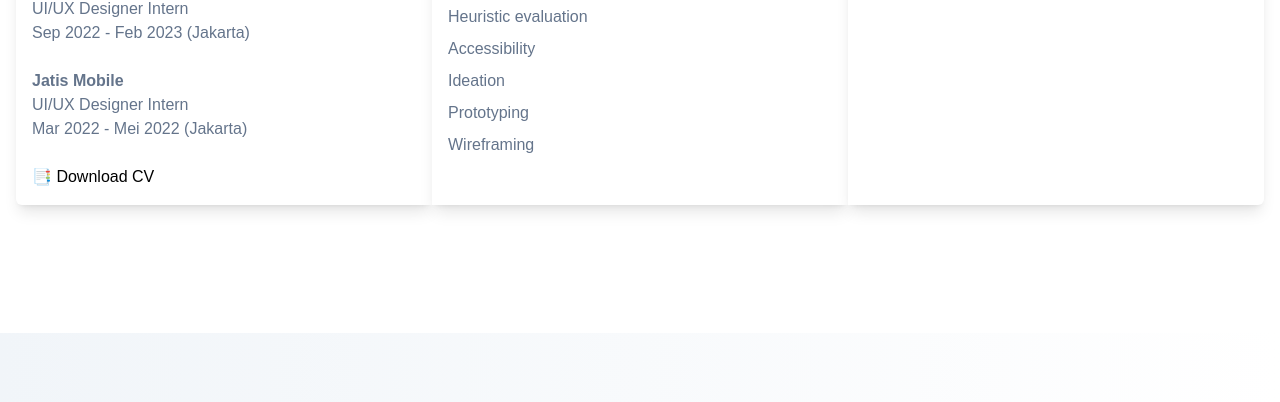
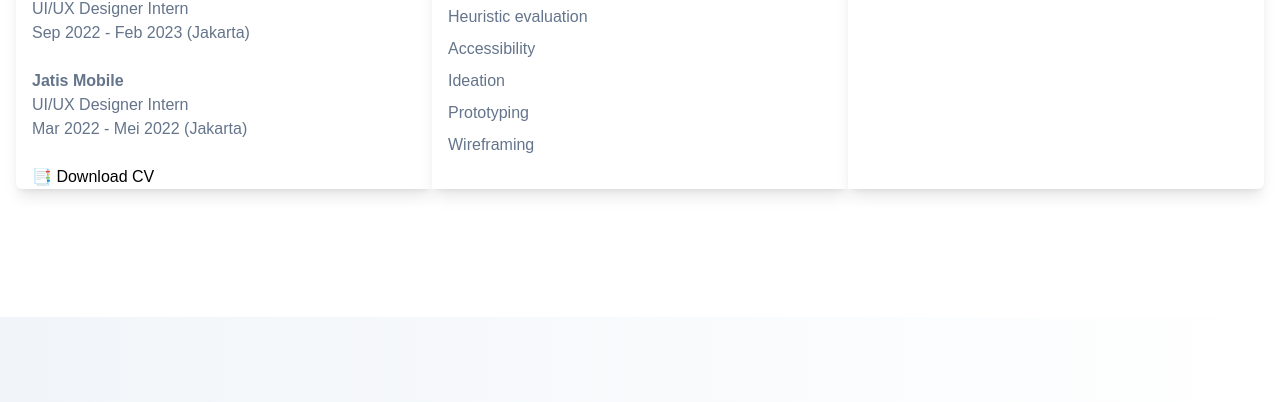
Before and after one commit to fransfirmansyah10/fransfirmansyah.github.io, a website: page index.html in a window 1280 px wide. Shown: the part 1021-1423 px from the top of the page. Drawn offline with Linux system fonts and the light colour scheme.

Commit message:
tetetetetet

```diff
--- a/index.html
+++ b/index.html
@@ -131,7 +131,7 @@
     <section id="experience" class="pt-32 pb-32">
         <div class="container">
             <div class="flex flex-wrap space-y-8 lg:space-y-0">
-                <div class="bg-white shadow-lg rounded-md rounded-tl-none rounded-tr-none w-full px-4 pt-4 pb-4 lg:w-1/3 lg:rounded-br-none">
+                <div class="bg-white shadow-lg rounded-md rounded-tl-none rounded-tr-none w-full px-4 pt-4 pb- lg:w-1/3 lg:rounded-br-none">
                     <h3 class="font-semibold mb-2 bg-gradient-to-r from-pink-600 to-amber-300 text-transparent bg-clip-text text-2xl">Experience</h3>
                     <p class="font-semibold text-base text-slate-500 max-w-xl ">PaDi UMKM</p>
                     <p class="font-normal text-base text-slate-500 max-w-xl">UI/UX Designer</p>
```
